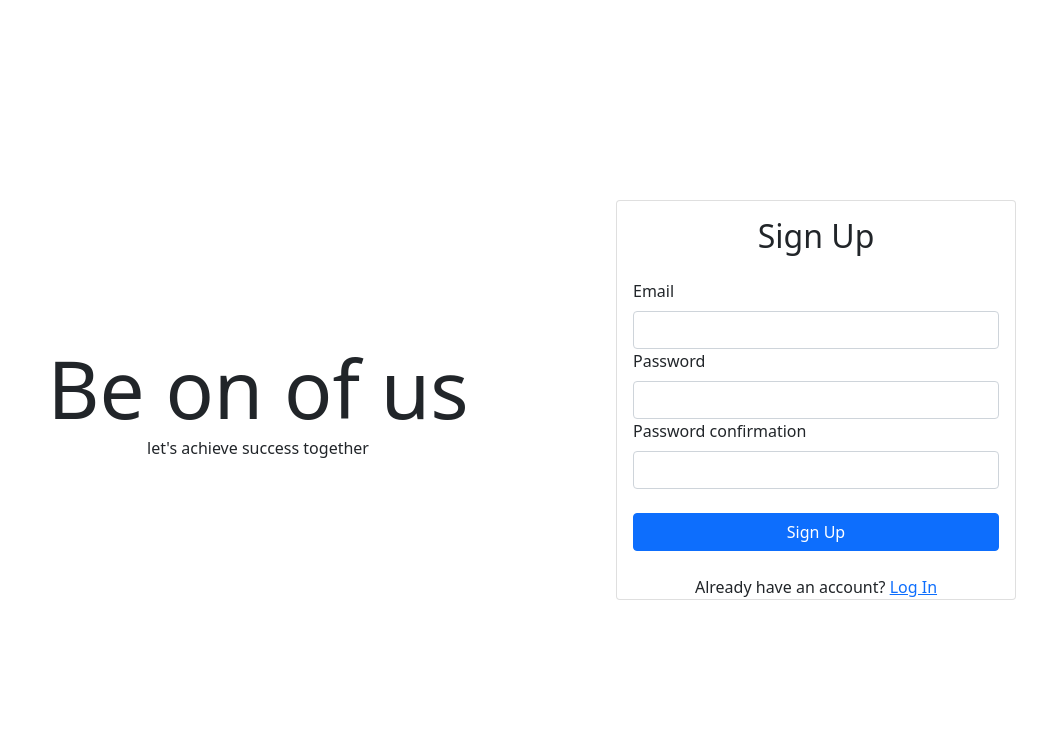
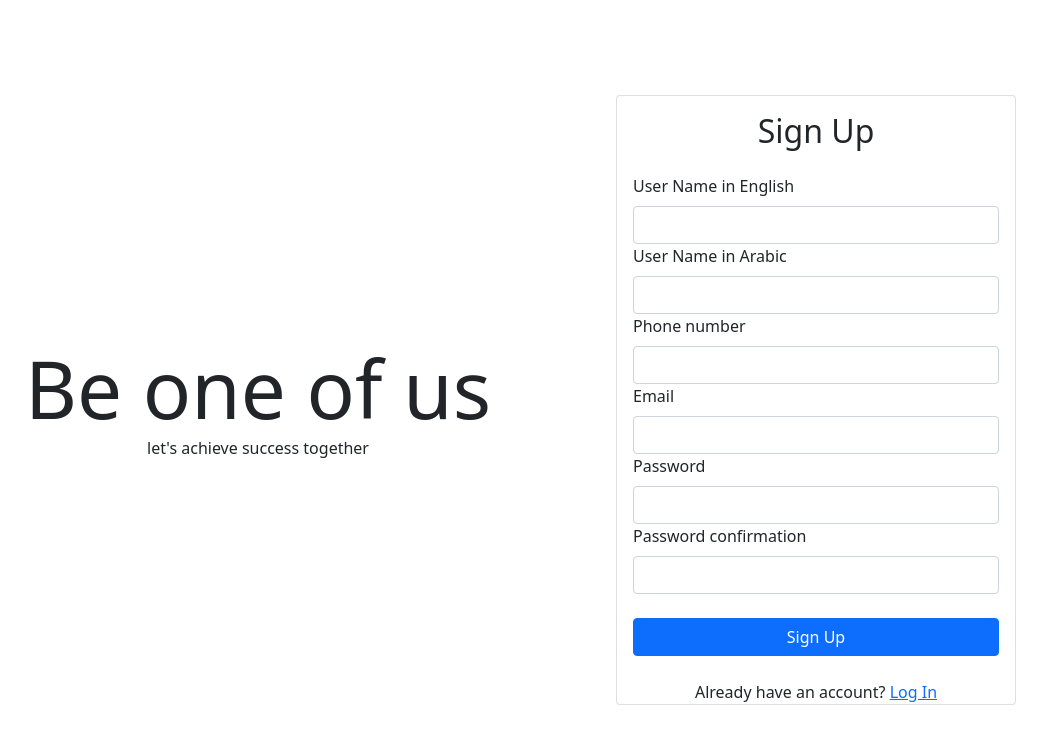
Before and after one commit to Mhmd3ssam/Joy, a React (Create React App) app in the folder client/: page /signup in a window 1280 px wide. Shown: the top 744 px of the page, without its empty margins (182-1229 px from the left). Built offline with nearby package versions, Linux system fonts and the light colour scheme; no server answers.

Commit message:
make some changes

```diff
--- a/client/src/components/Dashboard.js
+++ b/client/src/components/Dashboard.js
@@ -1,4 +1,4 @@
-import React, { useState } from "react"
+import React, { useState, useEffect } from "react"
 import { Card, Button, Alert } from "react-bootstrap"
 import { useAuth } from "../context/AuthContext";
 import { Link, useHistory } from "react-router-dom"
@@ -7,7 +7,7 @@ import { auth } from "../Firebase";
 
 export default function Dashboard() {
     const [error, setError] = useState("")
-    const { currentUser, logout } = useAuth()
+    const { currentUser, logout , } = useAuth()
     const history = useHistory();
 
     async function handleLogout() {
@@ -19,6 +19,11 @@ export default function Dashboard() {
       setError("Failed to log out")
     }
   }
+
+  useEffect(()=>{
+
+  })
+
     return (
       <>
         <Card>
@@ -27,6 +32,9 @@ export default function Dashboard() {
                 {error && <Alert variant="danger"> {error}</Alert>}
                 <strong>Email:</strong>{currentUser ? currentUser.email : ""}
                 <strong>Password:</strong>{currentUser ? currentUser.password : ""}
+                <div>
+                {currentUser.englishUserName}
+                </div>
                 <Link to="/update-profile" className="btn btn-primary w-100 mt-3">
                 Update Profile
                 </Link>
--- a/client/src/components/Home.js
+++ b/client/src/components/Home.js
@@ -1,14 +1,12 @@
 import React from "react";
 import { Navbar, Container} from "react-bootstrap";
 import { Link, useHistory } from "react-router-dom"
-
-
 export default function Home() {
   return (
     <>
       <Navbar>
         <Container>
-          <Navbar.Brand href="#home">Navbar with text</Navbar.Brand>
+          <Navbar.Brand href="#home">Joy </Navbar.Brand>
           <Navbar.Toggle />
           <Navbar.Collapse className="justify-content-end">
             <Navbar.Text>
--- a/client/src/components/Signup.js
+++ b/client/src/components/Signup.js
@@ -5,16 +5,17 @@ import { auth } from "../Firebase";
 import { Link, useHistory } from "react-router-dom"
 
 export default function Signup() {
+  const englishUserName = useRef();
+  const arabicUserName = useRef();
+  const phoneRef = useRef();
   const emailRef = useRef();
   const passwordRef = useRef();
   const passwordConfirmRef = useRef();
-  const firstNameRef = useRef();
-  const lastNameRef = useRef();
-  const phoneRef = useRef();
   const history = useHistory();
-  const { signup, currentUser, login } = useAuth();
+  const { signup, currentUser, login, setUser } = useAuth();
   const [error, setError] = useState("");
   const [loading, setLoading] = useState(false);
+
 
   async function handleSubmit(e) {
     e.preventDefault();
@@ -25,6 +26,13 @@ export default function Signup() {
       setError("");
       setLoading(true);
       await signup(auth, emailRef.current.value, passwordRef.current.value)
+      await setUser('UserProvider',englishUserName.current.value, {
+        englishUserName: englishUserName.current.value,
+        arabicUserName: arabicUserName.current.value,
+        userEmail:emailRef.current.value,
+        userPassword: passwordRef.current.value,
+        userPhone: phoneRef.current.value
+      })
       await login(auth,emailRef.current.value, passwordRef.current.value)
       history.push("/dashboard")
 
@@ -45,7 +53,7 @@ export default function Signup() {
         style={{ minHeight: "100vh" }}
       >
         <div className="w-100 text-center">
-          <span className="display-1  d-block">Be on of us </span>
+          <span className="display-1  d-block">Be one of us </span>
           <span className="  ">let's achieve success together</span>
         </div>
 
@@ -54,6 +62,18 @@ export default function Signup() {
               <h2 className="text-center mb-4"> Sign Up</h2>
               {error && <Alert variant="danger">{error}</Alert>}
               <Form onSubmit={handleSubmit}>
+                <Form.Group id="english-userName">
+                  <Form.Label> User Name in English</Form.Label>
+                  <Form.Control type="text" ref={englishUserName} required />
+                </Form.Group>
+                <Form.Group id="arabic-userName">
+                  <Form.Label> User Name in Arabic</Form.Label>
+                  <Form.Control type="text" ref={arabicUserName} required />
+                </Form.Group>
+                <Form.Group id="phone">
+                  <Form.Label> Phone number</Form.Label>
+                  <Form.Control type="number" ref={phoneRef} required />
+                </Form.Group>
                 <Form.Group id="email">
                   <Form.Label> Email</Form.Label>
                   <Form.Control type="email" ref={emailRef} required />
--- a/client/src/components/login.js
+++ b/client/src/components/login.js
@@ -32,7 +32,7 @@ export default function Login() {
         style={{ minHeight: "100vh" }}
       >
         <div className="w-100 text-center">
-          <span className="display-1  d-block">Be on of us </span>
+          <span className="display-1  d-block">Be one of us </span>
           <span className="  ">let's achieve success together</span>
         </div>
 
--- a/client/src/context/AuthContext.js
+++ b/client/src/context/AuthContext.js
@@ -1,5 +1,6 @@
 import React, { useContext, useState, useEffect } from "react";
 import { auth } from "../Firebase";
+import { doc, setDoc, getFirestore , getDoc } from "firebase/firestore";
 import {
   getAuth,
   createUserWithEmailAndPassword,
@@ -18,6 +19,10 @@ export function useAuth() {
 
 export function AuthProvider({ children }) {
   const auth = getAuth();
+  const db = getFirestore();
+
+
+
 
   const [currentUser, setCurrentUser] = useState();
   const [loading, setLoading] = useState(true);
@@ -53,6 +58,30 @@ export function AuthProvider({ children }) {
     return currentUser.updatePassword(password);
   }
 
+  async function setUser(collection,id,{englishUserName,arabicUserName,userEmail,userPassword,userPhone}){
+    return await setDoc(doc(db,collection , id), {
+      englishUserName:englishUserName,
+      arabicUserName: arabicUserName,
+      userPassword: userPassword,
+      userEmail: userEmail,
+      userPhone:userPhone
+    })
+  }
+
+
+async function getUser(collection, id){
+  const docRef = doc(db,collection , id);
+  const docSnap = await getDoc(docRef);
+  if (docSnap.exists()) {
+    return docSnap.data()
+  } else {
+
+   return  console.log("No such document!");
+  }
+
+}
+
+
   useEffect(() => {
     const unsubscribe = onAuthStateChanged(auth,(user) => {
       setCurrentUser(user);
@@ -70,7 +99,8 @@ export function AuthProvider({ children }) {
     resetPassword,
     updatedEmail,
     updatePassword,
-
+    setUser,
+    getUser
   };
 
   return (
```
